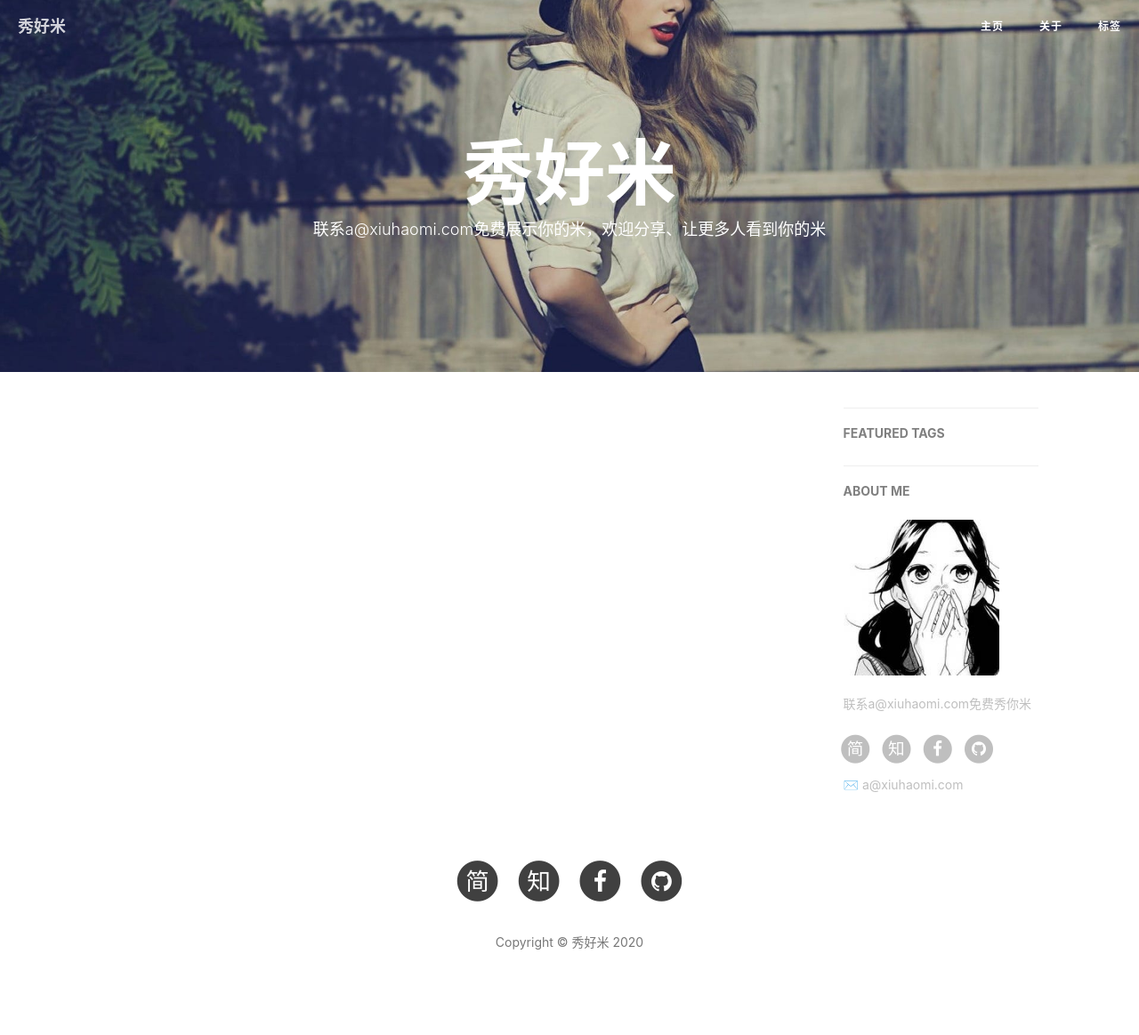
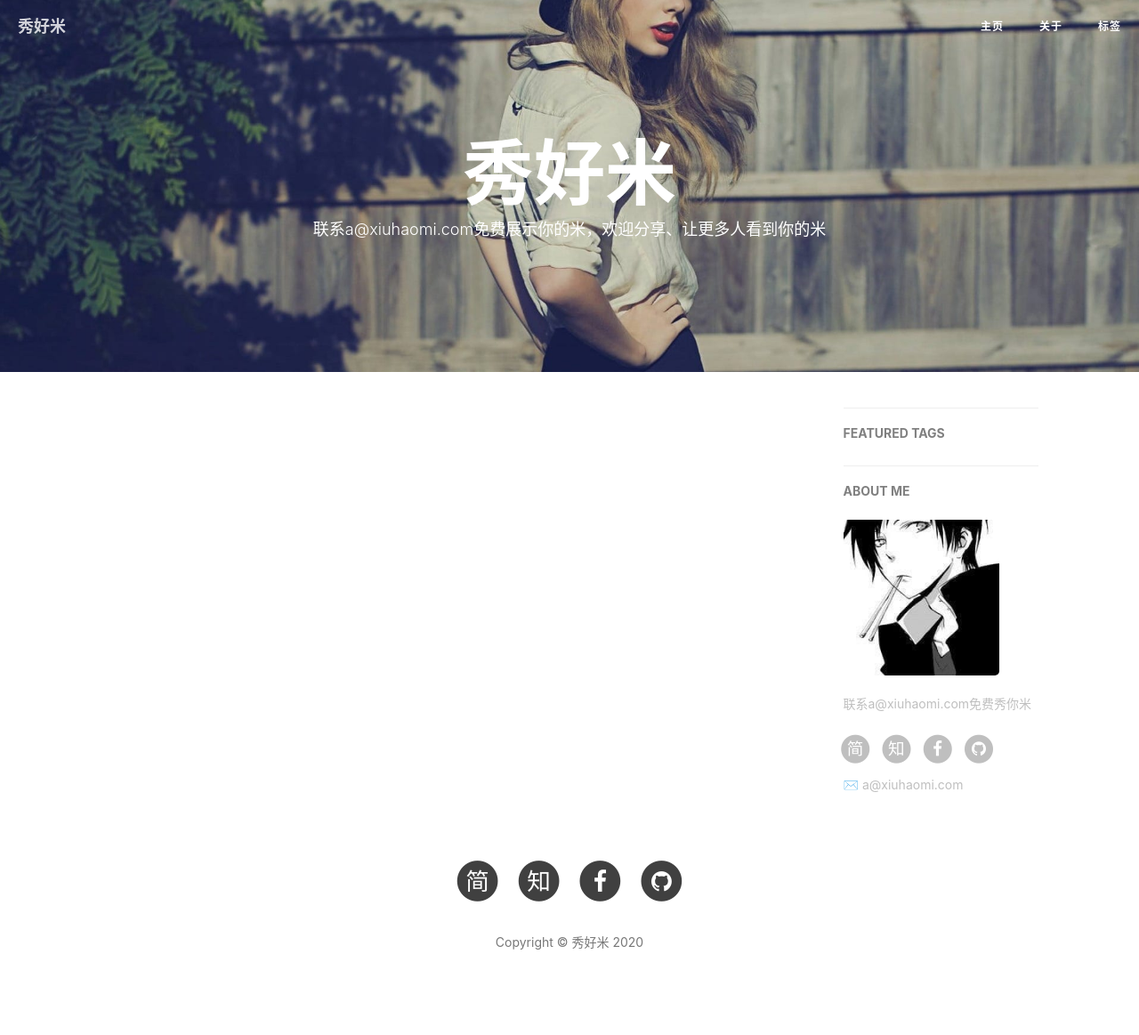
Before and after one commit to xiuhaomi/xiuhaomi.com, a Jekyll site: the page built from index.html, in a window 1280 px wide. Shown: the whole page at 89% size. Built offline with Jekyll 4.4.1, drawn with Linux system fonts in a browser that asks for light colours; nearby versions of some CDN libraries; the list of posts is cut into pages by our own code; comment, search, counter and statistics services are not loaded.

Commit message:
Update _config.yml

```diff
--- a/_config.yml
+++ b/_config.yml
@@ -11,7 +11,7 @@
 # Sidebar settings
 sidebar: true
 sidebar-about-description: "联系a@xiuhaomi.com免费秀你米"
-sidebar-avatar: /img/avatar_binggan.jpg      # use absolute URL, seeing it's used in both `/` and `/about/`
+sidebar-avatar: /img/avatar_m.jpg      # use absolute URL, seeing it's used in both `/` and `/about/`
 
 
 
```
